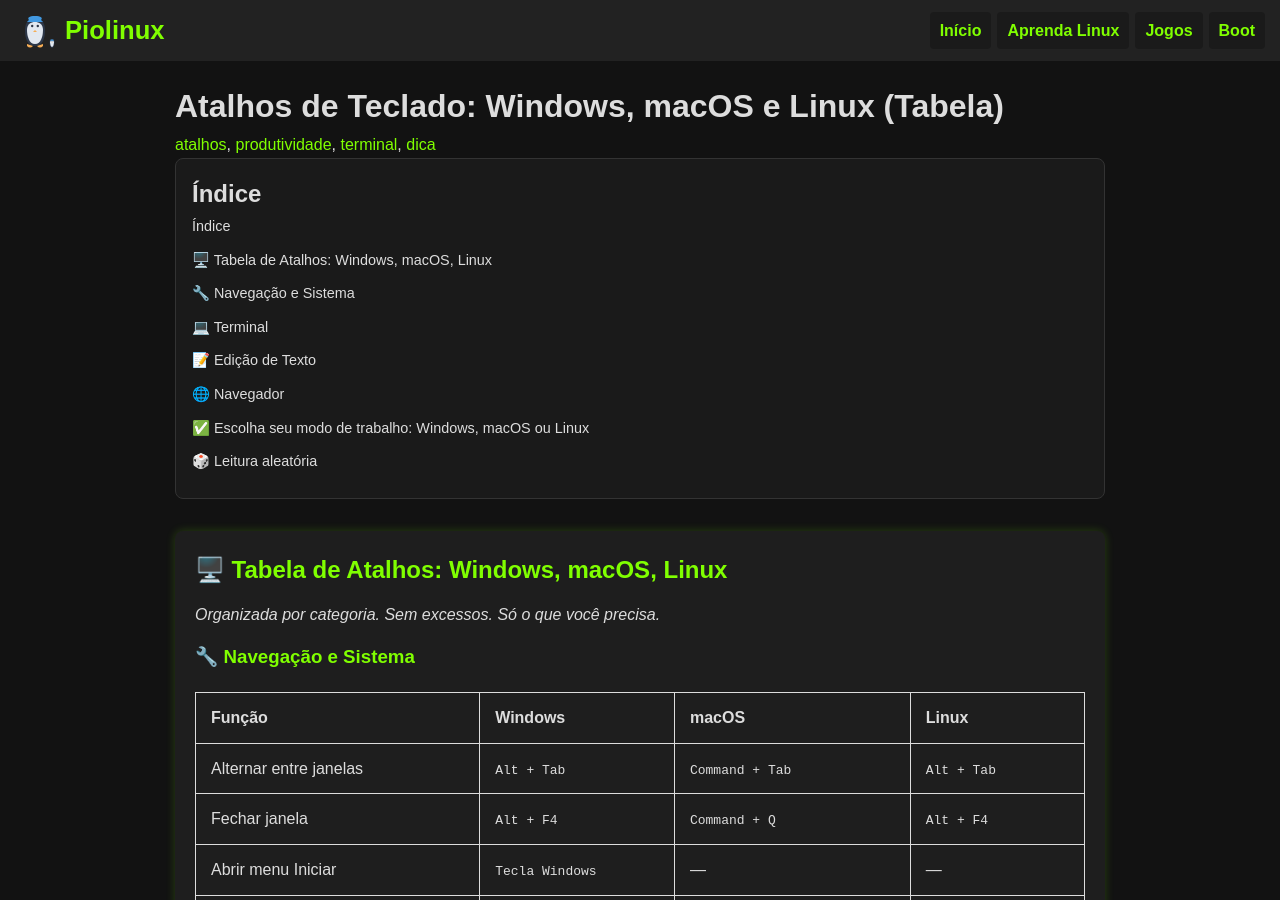
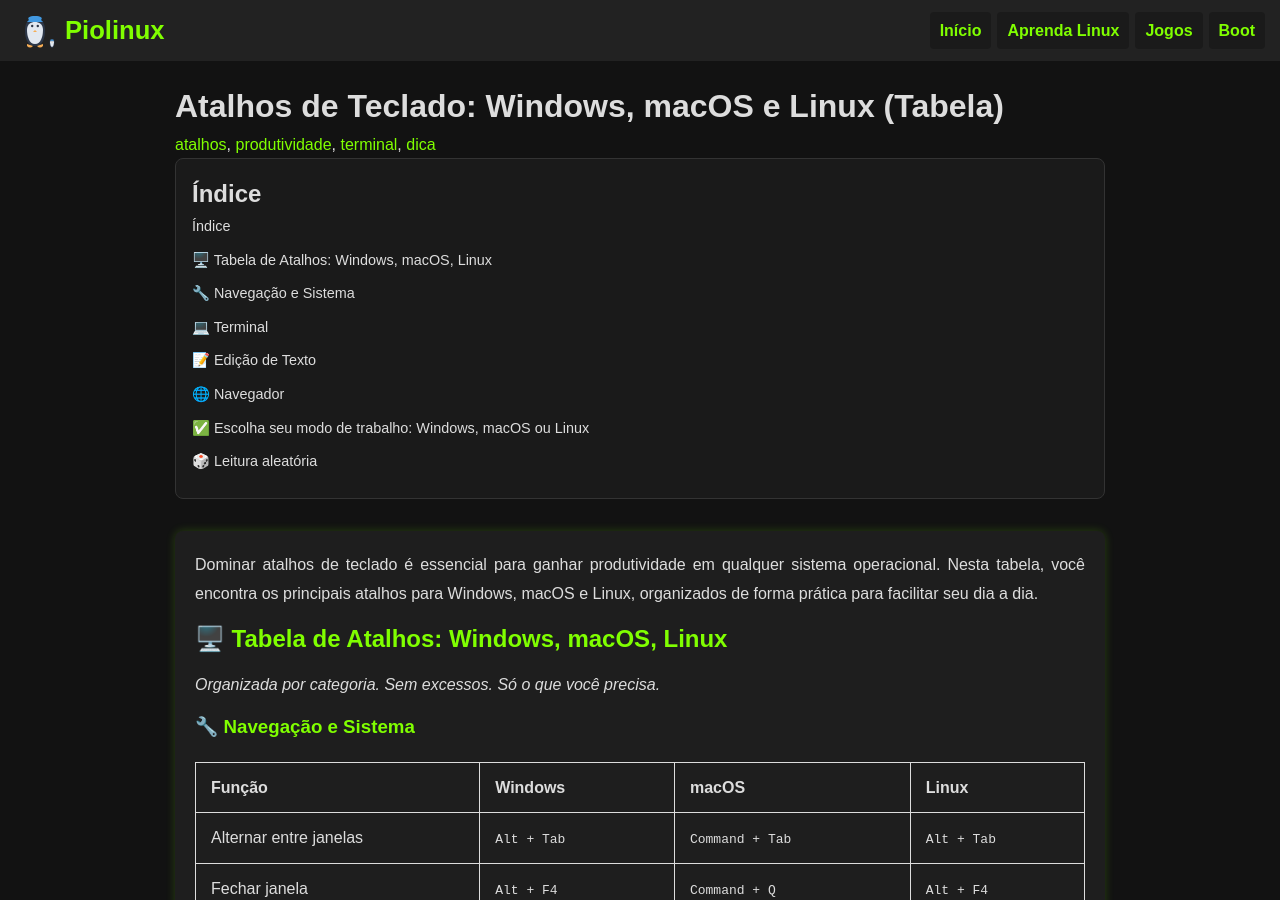
Before and after one commit to Piolinux/piolinux-site, a Jekyll site: the page built from _posts/2025-08-28-guia-atalhos-teclado.md, in a window 1280 px wide and 900 px high. Built offline with Jekyll 4.4.1, drawn with Linux system fonts in a browser that asks for light colours.

Commit message:
Update 2025-08-28-guia-atalhos-teclado.md

```diff
--- a/_posts/2025-08-28-guia-atalhos-teclado.md
+++ b/_posts/2025-08-28-guia-atalhos-teclado.md
@@ -14,6 +14,9 @@ permalink: /atalhos-de-teclado/
 
 
 <section class="post-content">
+
+<p>Dominar atalhos de teclado é essencial para ganhar produtividade em qualquer sistema operacional. Nesta tabela, você encontra os principais atalhos para Windows, macOS e Linux, organizados de forma prática para facilitar seu dia a dia.</p>
+
 
 
 
```
